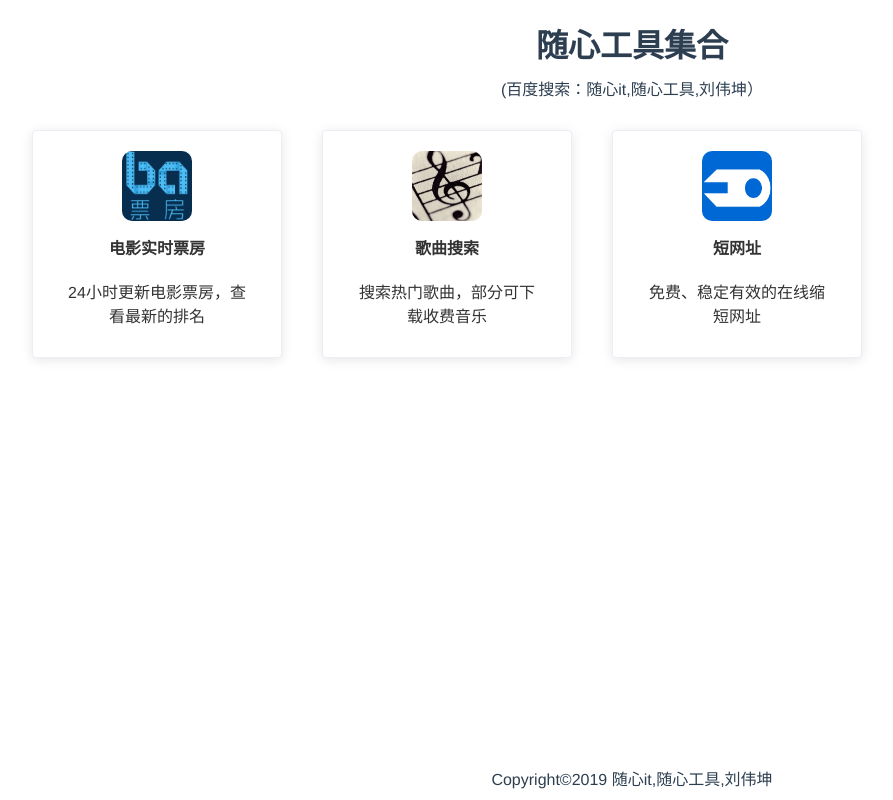
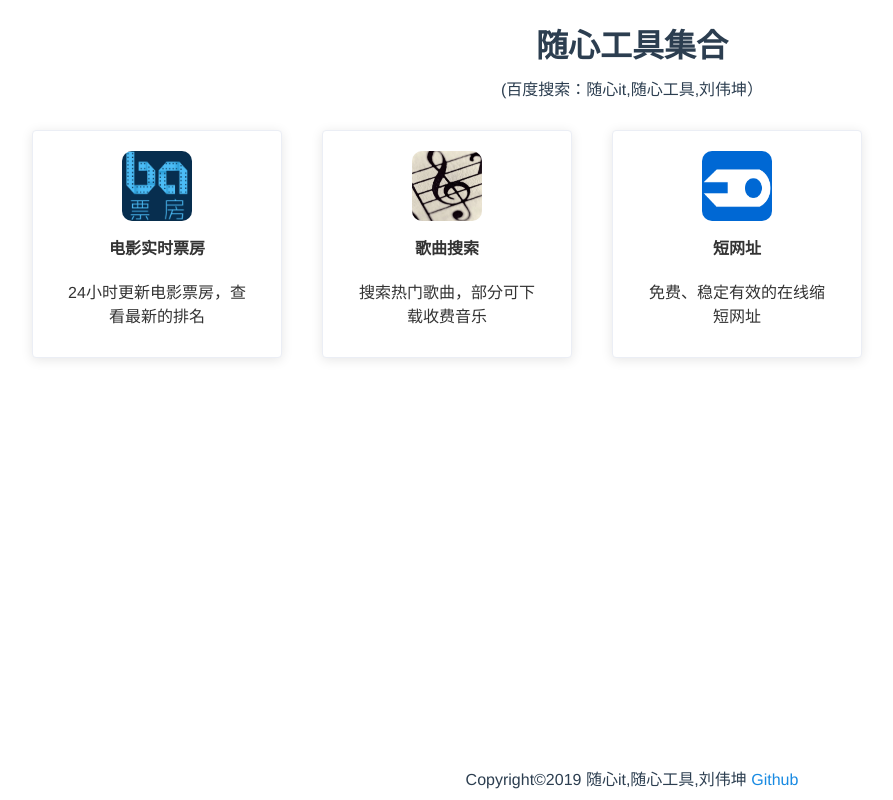
Before and after one commit to itliuwk/tools, a Vue app: page /#/ in a window 1280 px wide. Shown: the whole page, without its empty margins (8-901 px from the left). Built offline with nearby package versions, Linux system fonts and the light colour scheme; what vue-clipboard2, vue-jsonp would draw is missing.

Commit message:
增加 github链接

```diff
--- a/src/view/copyright.vue
+++ b/src/view/copyright.vue
@@ -1,8 +1,8 @@
 <template>
   <div>
-    <p class="Copyright"> Copyright©2019 随心it,随心工具,刘伟坤</p>
-    <!--<script type="text/javascript">var cnzz_protocol = (("https:" == document.location.protocol) ? "https://" : "http://");-->
-    <!--document.write(unescape("%3Cspan id='cnzz_stat_icon_1277669186'%3E%3C/span%3E%3Cscript src='" + cnzz_protocol + "s96.cnzz.com/z_stat.php%3Fid%3D1277669186%26show%3Dpic' type='text/javascript'%3E%3C/script%3E"));</script>-->
+    <p class="Copyright"> Copyright©2019 随心it,随心工具,刘伟坤
+      <a target="_blank" href="https://github.com/itliuwk/tools">Github</a>
+    </p>
 
   </div>
 </template>
@@ -19,5 +19,8 @@
 </script>
 
 <style rel="stylesheet/scss" lang="scss" scoped>
-
+a{
+  text-decoration: none;
+  color: #188ae2;
+}
 </style>
```
